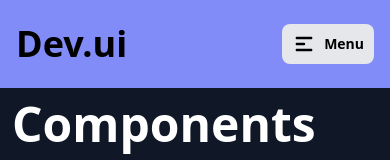
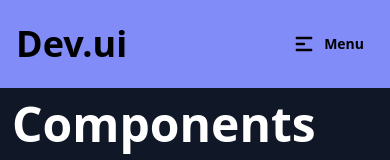
Before and after one commit to kumard3/dev.ui, a Next.js app: page /components/card in a window 390 px wide. Shown: the top 160 px of the page. Built offline with nearby package versions, Linux system fonts and the light colour scheme.

Commit message:
nav bar changed

```diff
--- a/components/Nav.tsx
+++ b/components/Nav.tsx
@@ -28,7 +28,7 @@ export default function Nav() {
             <Popover.Button className=" rounded-md p-2 inline-flex items-center justify-center text-black hover:text-gray-500 ">
               <button
                 type="button"
-                className="inline-flex items-center lg:hidden bg-gray-200 hover:bg-gray-300 focus-visible:ring ring-indigo-300  active:text-gray-700 text-sm md:text-base font-semibold rounded-lg gap-2 px-2.5 py-2"
+                className="inline-flex items-center lg:hidden   focus-visible:ring ring-indigo-300  active:text-gray-700 text-sm md:text-base font-semibold rounded-lg gap-2 px-2.5 py-2"
               >
                 <svg
                   xmlns="http://www.w3.org/2000/svg"
```
